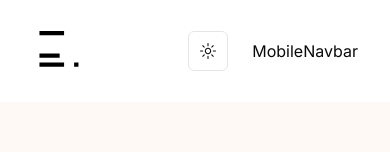
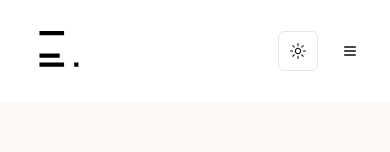
Before and after one commit to EMCaranto/em-caranto, a Next.js app: page / in a window 390 px wide. Shown: the top 152 px of the page. Built offline with nearby package versions, Linux system fonts and the light colour scheme.

Commit message:
:hammer: Add links on mobile navbar component

```diff
--- a/src/components/global/navbar/mobile-navbar.tsx
+++ b/src/components/global/navbar/mobile-navbar.tsx
@@ -1,8 +1,37 @@
 // React JS
 import React from 'react'
 
+// Dependencies
+import { MenuIcon } from 'lucide-react'
+
+// Components
+import MainNavbar from '@/components/global/navbar/main-navbar'
+
+import Logo from '@/components/global/logo'
+import Social from '@/components/global/social'
+
+import { Sheet, SheetContent, SheetTrigger } from '@/components/ui/sheet'
+
 const MobileNavbar = () => {
-  return <div>MobileNavbar</div>
+  return (
+    <Sheet>
+      <SheetTrigger asChild>
+        <MenuIcon className="h-4 w-4 cursor-pointer" />
+      </SheetTrigger>
+      <SheetContent>
+        <div className="flex h-full flex-col items-center justify-between py-8">
+          <div className="flex flex-col items-center gap-y-32">
+            <Logo />
+            <MainNavbar
+              containerStyle={'flex flex-col items-center gap-y-6'}
+              linkStyle={'text-2xl'}
+            />
+          </div>
+          <Social containerStyle={'flex gap-x-4'} iconStyle={'text-2xl'} />
+        </div>
+      </SheetContent>
+    </Sheet>
+  )
 }
 
 export default MobileNavbar
```
